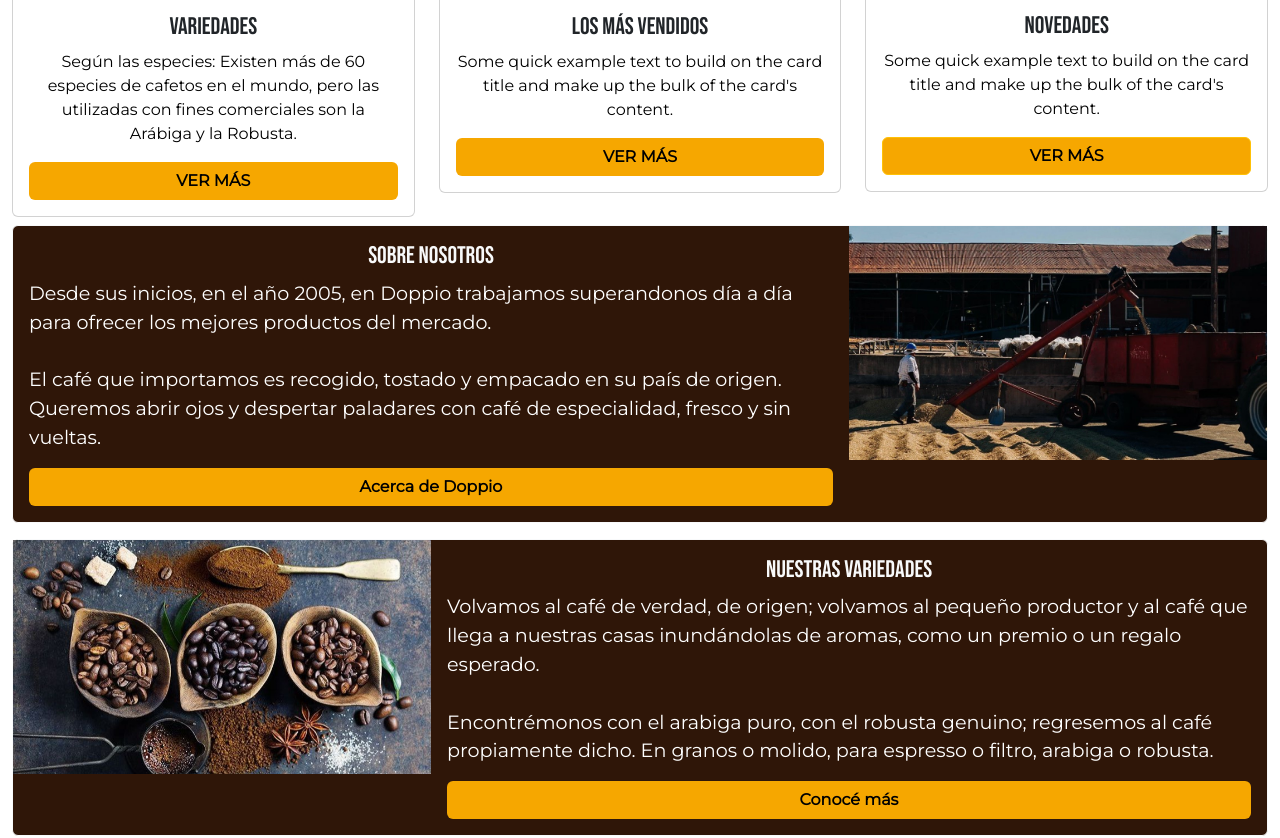
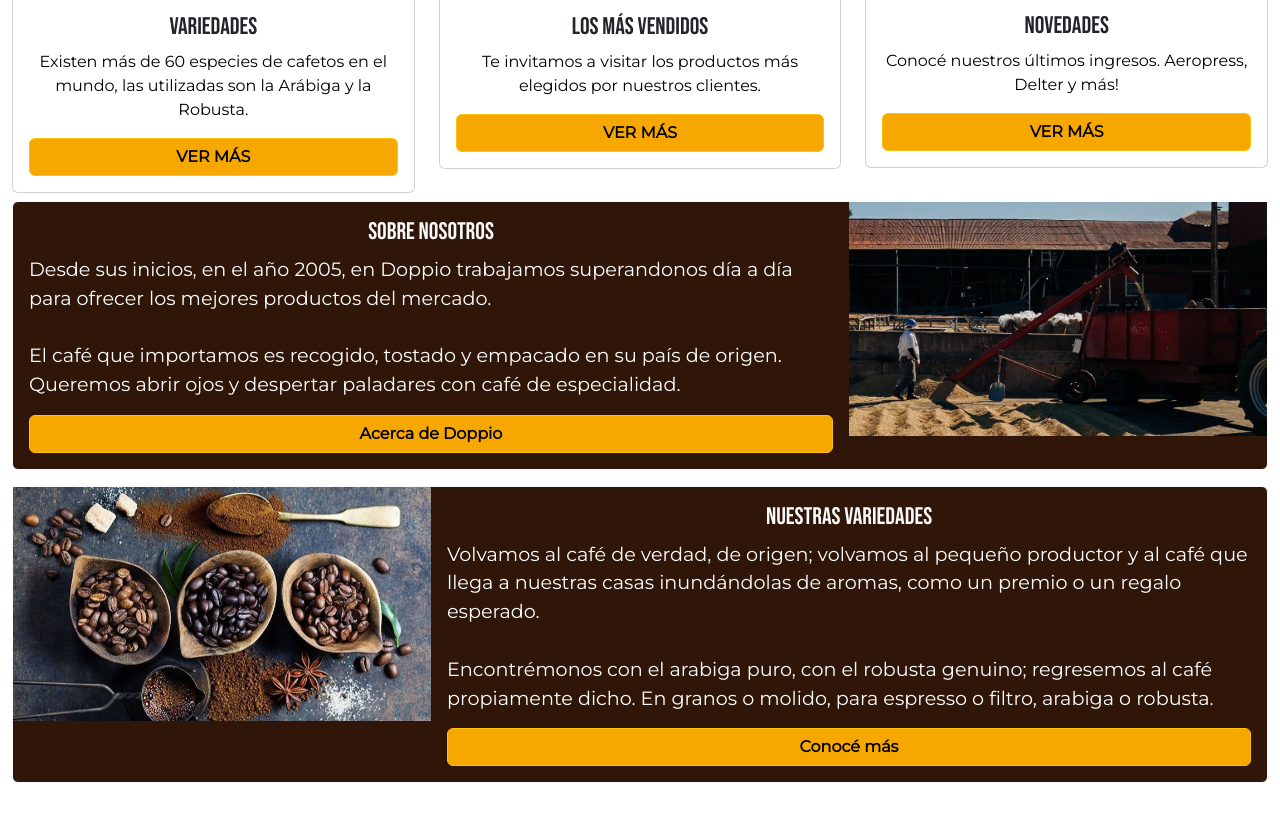
Before and after one commit to BelDiLullo/PF-DiLullo, a plain HTML site: page index.html in a window 1280 px wide. Shown: the part 920-1758 px from the top of the page. Drawn offline with nearby package versions, Linux system fonts and the light colour scheme.

Commit message:
se completaron campos de texto

```diff
--- a/index.html
+++ b/index.html
@@ -141,8 +141,8 @@
         <img src="images/header/variedades.jpg" class="px-2 py-3 card-img-top w-100" alt="Granos de café">
           <div class="card-body">
             <h2 class="card-title text-center text-dark">VARIEDADES</h2>
-            <p class="card-text text-center typetext">Según las especies: Existen más de 60 especies de cafetos en el mundo, pero las utilizadas con fines comerciales son la Arábiga y la Robusta.</p>
-            <a href="#" class="btn w-100">VER MÁS</a>
+            <p class="card-text text-center typetext">Existen más de 60 especies de cafetos en el mundo, las utilizadas son la Arábiga y la Robusta.</p>
+            <a href="#" class="btn btn-warning w-100">VER MÁS</a>
          </div>
       </div>
     </article>
@@ -153,8 +153,8 @@
         <img src="images/header/losmasvendidos.jpg" class="px-2 py-3 card-img-top w-100" alt="Cafetera Nespresso">
          <div class="card-body">
            <h2 class="card-title text-center text-dark">LOS MÁS VENDIDOS</h2>
-           <p class="card-text text-center typetext">Some quick example text to build on the card title and make up the bulk of the card's content.</p>
-           <a href="#" class="btn w-100">VER MÁS
+           <p class="card-text text-center typetext">Te invitamos a visitar los productos más elegidos por nuestros clientes.</p>
+           <a href="#" class="btn btn-warning w-100">VER MÁS
            </a>
        </div>
       </div>
@@ -166,7 +166,7 @@
        <img src="images/header/novedades.jpg" class="px-2 py-3 card-img-top w-100" alt="Cafetera Delter nueva">
        <div class="card-body">
          <h2 class="card-title text-center text-dark">NOVEDADES</h2>
-         <p class="card-text text-center typetext">Some quick example text to build on the card title and make up the bulk of the card's content.</p>
+         <p class="card-text text-center typetext">Conocé nuestros últimos ingresos. Aeropress, Delter y más!</p>
          <a href="#" class="btn btn-warning w-100">VER MÁS</a>
        </div>
       </div>
@@ -187,8 +187,8 @@
     <div class="col-md-8">
        <div class="card-body">
           <h2 class="card-title text-light text-center">SOBRE NOSOTROS</h2>
-          <p class="card-text typetext2">Desde sus inicios, en el año 2005, en Doppio trabajamos superandonos día a día para ofrecer los mejores productos del mercado. <br> <br> El café que importamos es recogido, tostado y empacado en su país de origen. Queremos abrir ojos y despertar paladares con café de especialidad, fresco y sin vueltas.</p>
-          <a href="#" class="btn typetext w-100">Acerca de Doppio</a>
+          <p class="card-text typetext2">Desde sus inicios, en el año 2005, en Doppio trabajamos superandonos día a día para ofrecer los mejores productos del mercado. <br> <br> El café que importamos es recogido, tostado y empacado en su país de origen. Queremos abrir ojos y despertar paladares con café de especialidad.</p>
+          <a href="#" class="btn btn-warning typetext w-100">Acerca de Doppio</a>
        </div>
        </div>
        <div class="col-md-4">
@@ -211,7 +211,7 @@
        <div class="card-body">
           <h2 class="card-title text-light text-center">NUESTRAS VARIEDADES</h2>
           <p class="card-text typetext2">Volvamos al café de verdad, de origen; volvamos al pequeño productor y al café que llega a nuestras casas inundándolas de aromas, como un premio o un regalo esperado. <br> <br> Encontrémonos con el arabiga puro, con el robusta genuino; regresemos al café propiamente dicho. En granos o molido, para espresso o filtro, arabiga o robusta.</p>
-          <a href="#" class="btn typetext w-100">Conocé más</a>
+          <a href="#" class="btn btn-warning typetext w-100">Conocé más</a>
        </div>
        </div>
     </div>
@@ -246,7 +246,7 @@
   <div class="container">
     <div class="row py-5">
 
-      <div class="col-lg-2 col-md-6 col-sm-6 footer-info">
+      <div class="col-lg-4 col-md-6 col-sm-6 footer-info">
         <h4 class="text-start">Seguinos en redes y enterate de todas nuestras novedades!</h4>
         <a href="https://instagram.com/doppiotienda?igshid=YmMyMTA2M2Y=" target="_blank">
           <img class="redes" src="images/icons/ig.png" alt="seguinos en instagram">
```
Also changed, not shown: pages/accesorios.html (+1 -2 lines), pages/baristatools.html (+1 -2 lines), pages/cafeteras.html (+1 -1 lines), pages/cafeyte.html (+3 -4 lines), pages/contactanos.html (+1 -2 lines), pages/equipamiento.html (+1 -1 lines), pages/vajilla.html (+1 -1 lines).
